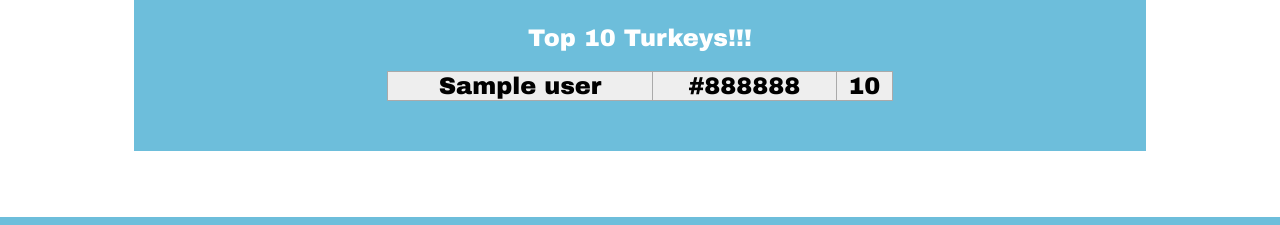
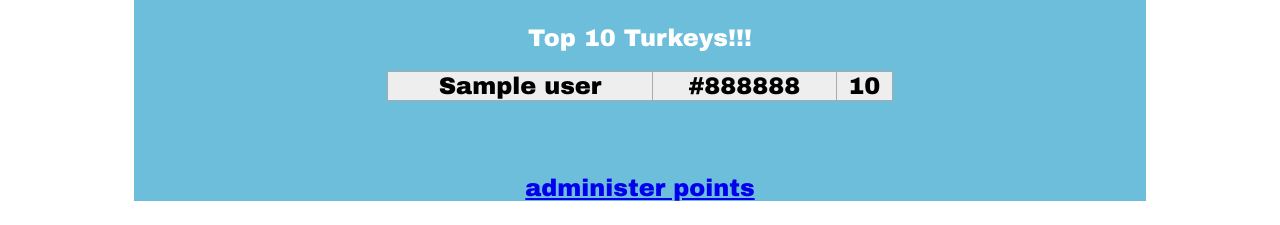
Before and after one commit to cyberhalroberts/smspoints, a Flask app: template templates/index.html in a window 1280 px wide. Shown: the part 583-808 px from the top of the page. Run offline with Flask 3, Linux system fonts and the light colour scheme; the visitor is signed in with stand-in values (Sample User, id 1); the template is opened without the code that fills it: most values are stand-ins (such as "Sample title", 1, 10 or a date in 2020); parts of the project's set-up code (start-up, migrations or seed data) failed here and were passed over.

Commit message:
add admin_points page

```diff
--- a/app.py
+++ b/app.py
@@ -22,20 +22,21 @@
 from user import User
 
 EVENT_TYPES = [
-        'soccer',
+        'academic',
+        'basketball',
+        'bowling',
         'cross country',
         'golf',
-        'volleyball',
-        'basketball',
+        'lacrosse',
+        'music',
+        'service',
+        'soccer',
         'swimming',
-        'bowling',
-        'lacrosse',
         'tennis',
+        'theater',
         'track and field',
         'trap',
-        'theater',
-        'music',
-        'academic',
+        'volleyball',
         'other'
 ];
 
@@ -78,15 +79,19 @@
     return requests.get(GOOGLE_DISCOVERY_URL).json()
 
 def require_vars(vars):
+    missing_vars = []
     for var in vars:
-        if not var in request.form:
-            raise ValueError("missing var: " + var)
+        if var not in request.form or request.form[var] == '':
+            missing_vars.append(var)
+
+    if len(missing_vars) > 0:
+        raise ValueError(f"Missing required data: {', '.join(missing_vars)}")
 
 def get_point_totals(db):
     point_totals = query_db(db, """
-        select color, count(*) count
+        select p.color, sum(num_points) count
             from points p join users u on (p.users_id = u.users_id)
-            group by color
+            group by p.color
         """, [])
 
     white_points = 0
@@ -129,6 +134,8 @@
 
     point = request.args.get('point', None)
 
+    message = request.args.get('message', None)
+
     return render_template(
         'index.html',
         blue_points=blue_points,
@@ -138,6 +145,7 @@
         top_10_users=top_10_users,
         today=today,
         point=point,
+        message=message,
     )
 
 @app.route("/message", methods = ['GET'])
@@ -171,15 +179,48 @@
 
         current_user.color = color
 
+    u = current_user
+
     db.execute("""
         insert into points
-            (users_id, event_date, event_type, event_description)
-            values (?, ?, ?, ?);
+            (users_id, color, event_date, event_type, event_description, added_by)
+            values (?, ?, ?, ?, ?, ?);
         """,
-        [current_user.users_id, event_date, event_type, event_description])
+        [u.users_id, u.color, event_date, event_type, event_description, u.users_id])
     db.commit()
 
     return redirect(url_for("index", point=current_user.color))
+
+@app.route("/admin_points", methods=['GET', 'POST'])
+def admin_points():
+    if not current_user.is_authenticated:
+        return redirect(get_google_login_url())
+
+    if not current_user.admin:
+        return redirect(url_for("message", m="admin account required."))
+
+    if not request.form.get("submit", False):
+        today = datetime.datetime.now().strftime("%Y-%m-%d")
+        return render_template(
+            "admin_points.html",
+            today=today,
+            event_types=EVENT_TYPES)
+
+    user = User.get_by_email(request.form.get('email', None))
+    users_id = user.users_id if user else None
+
+    require_vars(['num_points', 'color', 'event_date', 'event_type', 'event_description'])
+
+
+    db.execute("""
+        insert into points
+            (users_id, color, event_date, event_type, event_description, added_by)
+            values (?, ?, ?, ?, ?, ?);
+        """,
+        [users_id, color, event_date, event_type, event_description, current_user.users_id])
+    db.commit()
+
+    return redirect(url_for("/admin_points", message="Points added!"))
 
 @app.route("/login")
 def login():
--- a/schema.sql
+++ b/schema.sql
@@ -10,13 +10,17 @@
 
 create table points (
     points_id int primary key,
-    users_id int not null,
+    num_points int not null default 1,
+    users_id int null,
     created_time text default current_timestamp not null,
     event_date text not null,
     event_type text not null,
     event_description text null,
+    added_by int not null,
+    color text check (color in ('blue', 'white')) null,
 
-    foreign key (users_id) references users(id)
+    foreign key (users_id) references users(id),
+    foreign key (added_by) references users(id)
 );
 
 create index if not exists points_user on points(users_id);
--- a/static/points.css
+++ b/static/points.css
@@ -10,7 +10,13 @@
   background-color: #6DBEDB;
   align: center;
   color: #ffffff;
+
 }
+
+a * {
+    color: white;
+}
+
 .points-form {
     width: 60%;
 }
--- a/templates/index.html
+++ b/templates/index.html
@@ -6,6 +6,9 @@
     <body>
         <div align="center">
             <div class="background-box">
+                {%- if message %}
+                    <p>{{message}}</p>
+                {% endif %}
                 <h1>POINTS!!!</h1>
                 {%- if point == "white" %}
                     <img src="/static/mighty_white.jpeg" />
@@ -48,7 +51,7 @@
                             </td>
                         </tr>
                         <tr>
-                            <td class="points-form"><input name="event_description" placeholder="vs. hutchison" class="points-input"/></td>
+                            <td class="points-form"><input name="event_description" placeholder="vs. hutchison" class="points-input" required/></td>
                         </tr>
                     </table>
                     <input class="points-button" type="submit" size="16" value="point!" class="points-input"></td>
@@ -65,6 +68,9 @@
                     {% endfor %}
                 </table>
                 <p>&nbsp;</p>
+                {%- if current_user.admin %}
+                    <p><a href="/admin_points">administer points</a></p>
+                {% endif %}
             </div>
         </div>
     </body>
--- a/user.py
+++ b/user.py
@@ -3,34 +3,35 @@
 from db import get_db
 
 class User(UserMixin):
-    def __init__(self, users_id, name, email, color):
+    def __init__(self, users_id, name, email, color, admin):
         self.id = users_id
         self.users_id = users_id
         self.name = name
         self.email = email
         self.color = color
+        self.admin = admin
 
     @staticmethod
     def get(users_id):
         db = get_db()
         user = db.execute(
-            "SELECT users_id, name, email, color FROM users WHERE users_id = ?",
+            "SELECT users_id, name, email, color, admin FROM users WHERE users_id = ?",
             (users_id,)).fetchone()
         if not user:
             return None
 
-        return User(users_id=user[0], name=user[1], email=user[2], color=user[3])
+        return User(users_id=user[0], name=user[1], email=user[2], color=user[3], admin=user[4])
 
     @staticmethod
     def get_by_email(email):
         db = get_db()
         user = db.execute(
-            "SELECT users_id, name, email, color FROM users WHERE email = ?",
+            "SELECT users_id, name, email, color, admin FROM users WHERE email = ?",
             (email,)).fetchone()
         if not user:
             return None
 
-        return User(users_id=user[0], name=user[1], email=user[2], color=user[3])
+        return User(users_id=user[0], name=user[1], email=user[2], color=user[3], admin=user[4])
 
     @staticmethod
     def create(name, email):
```
